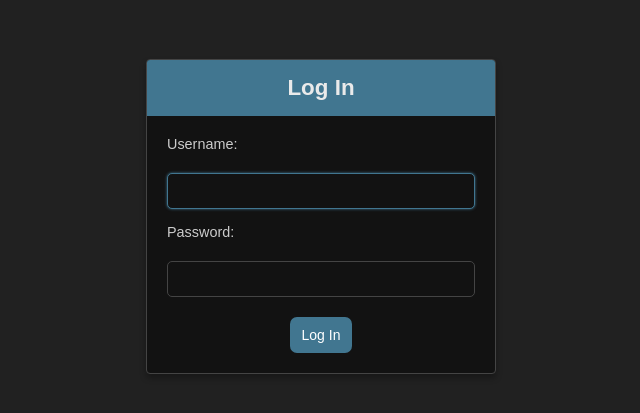
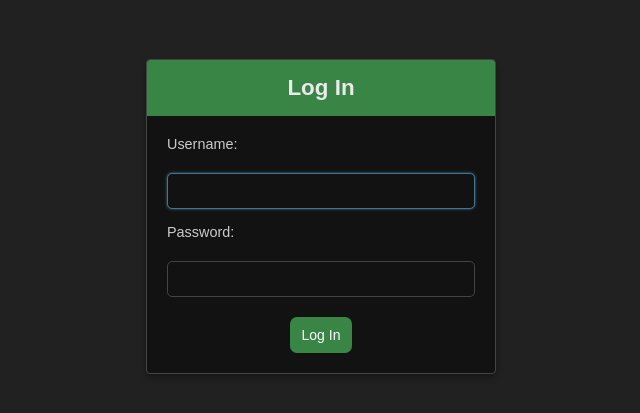
Before and after one commit to J-Gambrill/Stock-Project-V3, a Django app: page /users/login/?next=/inventory/ in a window 1280 px wide. Shown: the part 75-488 px from the top of the page, without its empty margins (319-959 px from the left). Run offline with Django 5.2, Linux system fonts and the light colour scheme.

Commit message:
changed login colours

```diff
--- a/mystockproject/static/CSS/style.css
+++ b/mystockproject/static/CSS/style.css
@@ -196,7 +196,7 @@ a:hover {
 
 /* Header Strip */
 .login-header {
-    background-color: #417690; /* Django admin blue */
+    background-color: #398546;
     padding: 15px 20px;
     font-size: 1.4rem;
     color: #eaeaea;
@@ -240,7 +240,7 @@ a:hover {
     width: 20%;
     padding: 10px;
     margin: 5px auto 0 auto;
-    background-color: #417690;
+    background-color: #398546;
     border: none;
     color: white;
     border-radius: 7px;
```
Also changed, not shown: mystockproject/db.sqlite3.
